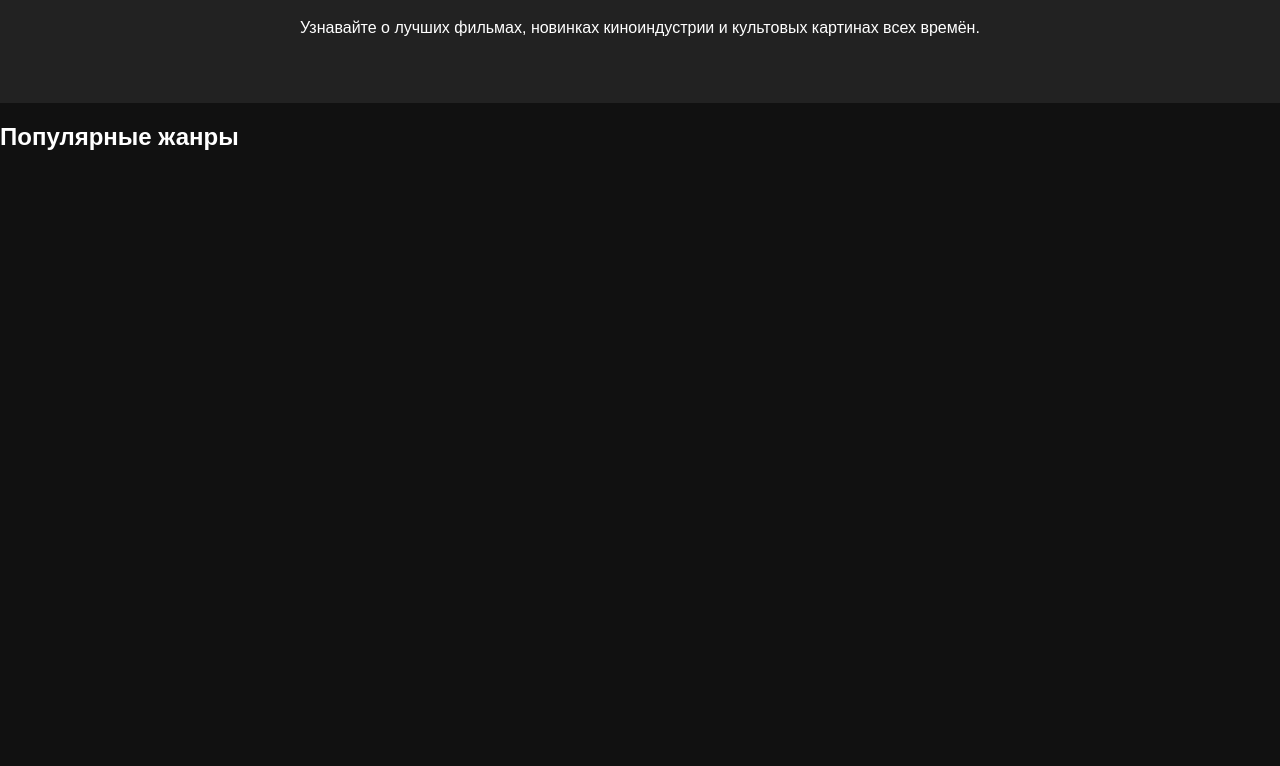
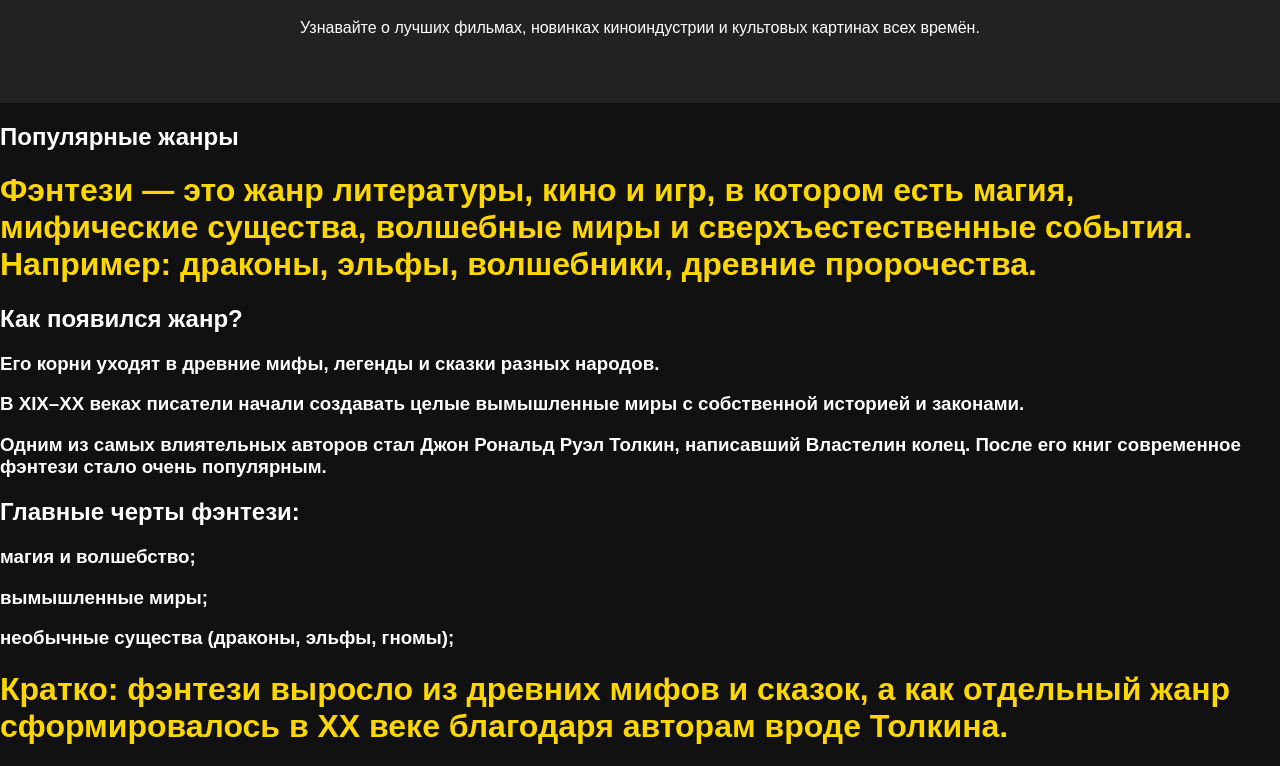
Before and after one commit to islamasylbekov666-creator/lalalalla, a plain HTML site: page lalallala/index.html in a window 1280 px wide. Shown: the part 111-877 px from the top of the page. Before the commit the page ends 800 px from the top, so only its background shows below. Drawn offline with Linux system fonts and the light colour scheme.

Commit message:
Update index.html

```diff
--- a/lalallala/index.html
+++ b/lalallala/index.html
@@ -15,9 +15,15 @@
         </p>
     </header>
     <h2 class="section-title">Популярные жанры</h2>
-    <h1></h1>
-
-
-
+    <h1>Фэнтези — это жанр литературы, кино и игр, в котором есть магия, мифические существа, волшебные миры и сверхъестественные события. Например: драконы, эльфы, волшебники, древние пророчества.</h1>
+    <h2>Как появился жанр?</h2>
+    <h3>Его корни уходят в древние мифы, легенды и сказки разных народов.</h3>
+    <h3>В XIX–XX веках писатели начали создавать целые вымышленные миры с собственной историей и законами.</h3>
+    <h3>Одним из самых влиятельных авторов стал Джон Рональд Руэл Толкин, написавший Властелин колец. После его книг современное фэнтези стало очень популярным.</h3>
+    <h2>Главные черты фэнтези:</h2>
+    <h3>магия и волшебство;</h3>
+     <h3>вымышленные миры;</h3>
+     <h3>необычные существа (драконы, эльфы, гномы);</h3>
+    <h1>Кратко: фэнтези выросло из древних мифов и сказок, а как отдельный жанр сформировалось в XX веке благодаря авторам вроде Толкина.</h1>
 </body>
 </html>
```
